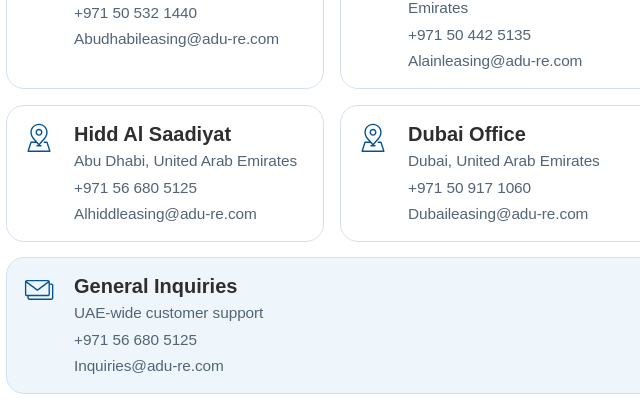
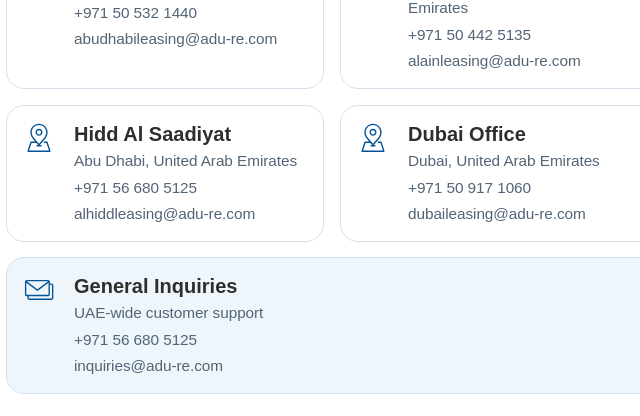
Before and after one commit to deisgne8/adure-concept-final, a website: page src/contact.html in a window 1280 px wide. Shown: the part 384-800 px from the top of the page, 52-692 px from the left. Drawn offline with Linux system fonts and the light colour scheme; files that its build step writes are made by us from their sources; no server answers; animation ran at ten frames a second; a web font is replaced by a local one.

Commit message:
Lowercase contact email addresses

```diff
--- a/src/contact.html
+++ b/src/contact.html
@@ -91,7 +91,7 @@
                 <h2>Abu Dhabi Office</h2>
                 <p class="contact-address">Abu Dhabi, United Arab Emirates</p>
                 <p><a href="tel:+971505321440">+971 50 532 1440</a></p>
-                <p><a href="mailto:Abudhabileasing@adu-re.com">Abudhabileasing@adu-re.com</a></p>
+                <p><a href="mailto:abudhabileasing@adu-re.com">abudhabileasing@adu-re.com</a></p>
               </div>
             </article>
             <article class="contact-location-card">
@@ -100,7 +100,7 @@
                 <h2>Al Ain Office</h2>
                 <p class="contact-address">Al Ain, Abu Dhabi, United Arab Emirates</p>
                 <p><a href="tel:+971504425135">+971 50 442 5135</a></p>
-                <p><a href="mailto:Alainleasing@adu-re.com">Alainleasing@adu-re.com</a></p>
+                <p><a href="mailto:alainleasing@adu-re.com">alainleasing@adu-re.com</a></p>
               </div>
             </article>
             <article class="contact-location-card">
@@ -109,7 +109,7 @@
                 <h2>Hidd Al Saadiyat</h2>
                 <p class="contact-address">Abu Dhabi, United Arab Emirates</p>
                 <p><a href="tel:+971566805125">+971 56 680 5125</a></p>
-                <p><a href="mailto:Alhiddleasing@adu-re.com">Alhiddleasing@adu-re.com</a></p>
+                <p><a href="mailto:alhiddleasing@adu-re.com">alhiddleasing@adu-re.com</a></p>
               </div>
             </article>
             <article class="contact-location-card">
@@ -118,7 +118,7 @@
                 <h2>Dubai Office</h2>
                 <p class="contact-address">Dubai, United Arab Emirates</p>
                 <p><a href="tel:+971509171060">+971 50 917 1060</a></p>
-                <p><a href="mailto:Dubaileasing@adu-re.com">Dubaileasing@adu-re.com</a></p>
+                <p><a href="mailto:dubaileasing@adu-re.com">dubaileasing@adu-re.com</a></p>
               </div>
             </article>
             <article class="contact-location-card contact-location-card-general">
@@ -127,13 +127,13 @@
                 <h2>General Inquiries</h2>
                 <p class="contact-address">UAE-wide customer support</p>
                 <p><a href="tel:+971566805125">+971 56 680 5125</a></p>
-                <p><a href="mailto:Inquiries@adu-re.com">Inquiries@adu-re.com</a></p>
+                <p><a href="mailto:inquiries@adu-re.com">inquiries@adu-re.com</a></p>
               </div>
             </article>
           </div>
         </div>
 
-        <form class="contact-form" action="mailto:Inquiries@adu-re.com" method="post" enctype="text/plain">
+        <form class="contact-form" action="mailto:inquiries@adu-re.com" method="post" enctype="text/plain">
           <label for="contact-name">Full Name<input id="contact-name" name="name" type="text" placeholder="Your name" autocomplete="name" required></label>
           <label for="contact-phone">Phone Number<input id="contact-phone" name="phone" type="tel" placeholder="Your phone number" autocomplete="tel" required></label>
           <label for="contact-type">Inquiry Type<select id="contact-type" name="inquiry" required><option>Buying Property</option><option>Leasing Property</option><option>Selling Property</option><option>Property Management</option><option>General Inquiry</option></select></label>
--- a/src/portfolio.css
+++ b/src/portfolio.css
@@ -2175,7 +2175,7 @@ body.contact-page main .contact-details h2{
   text-decoration:none!important;
 }
 .portfolio-popup-copy:not(:has(.portfolio-contact-block))::after{
-  content:'Abu Dhabi Office\A Abu Dhabi,\A United Arab Emirates\A +971 50 532 1440\A Abudhabileasing@adu-re.com';
+  content:'Abu Dhabi Office\A Abu Dhabi,\A United Arab Emirates\A +971 50 532 1440\A abudhabileasing@adu-re.com';
   position:absolute!important;
   left:clamp(2rem,3.4vw,3.2rem)!important;
   right:clamp(2rem,3.4vw,3.2rem)!important;
@@ -2272,7 +2272,7 @@ body.contact-page main .contact-details h2{
   text-decoration:none!important;
 }
 .portfolio-popup-copy::after{
-  content:'Abu Dhabi Office\A Abu Dhabi, United Arab Emirates\A +971 50 532 1440\A Abudhabileasing@adu-re.com';
+  content:'Abu Dhabi Office\A Abu Dhabi, United Arab Emirates\A +971 50 532 1440\A abudhabileasing@adu-re.com';
   display:none;
 }
 .portfolio-popup-copy:not(:has(.portfolio-contact-block))::after{
--- a/src/portfolio.js
+++ b/src/portfolio.js
@@ -158,7 +158,7 @@ function popupMarkup(project){
         <h4>Abu Dhabi Office</h4>
         <p>Abu Dhabi,<br>United Arab Emirates</p>
         <p><a href="tel:+971505321440">+971 50 532 1440</a></p>
-        <p><a href="mailto:Abudhabileasing@adu-re.com">Abudhabileasing@adu-re.com</a></p>
+        <p><a href="mailto:abudhabileasing@adu-re.com">abudhabileasing@adu-re.com</a></p>
       </div>
       <div class="portfolio-action-buttons">
         <a class="btn primary" href="properties.html">Explore properties</a>
```
Also changed, not shown: src/portfolio.html (+1 -1 lines), dist/contact.html, dist/content.js, dist/home.js, dist/portfolio.css, dist/portfolio.html, dist/portfolio.js.
